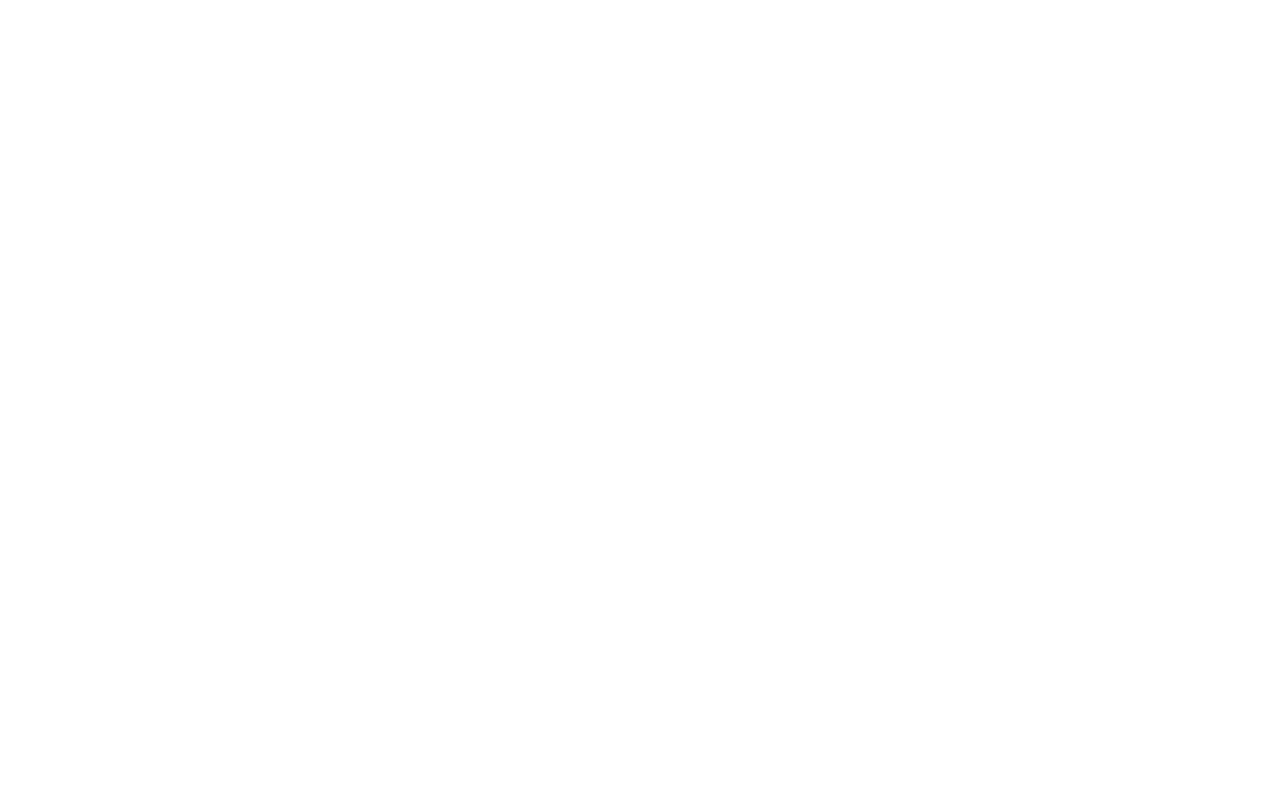
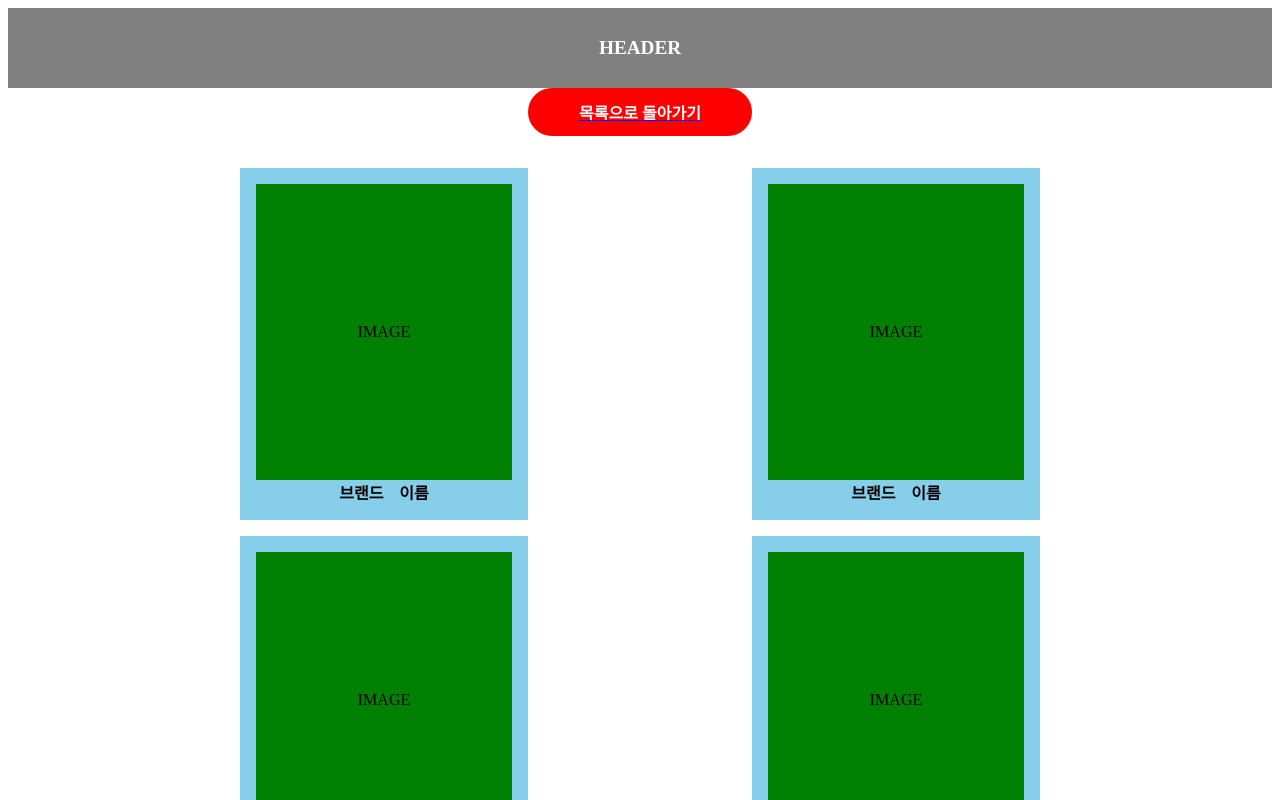
Before and after one commit to hyunjoebrother/marketz-task-fe, a React (Create React App) app: page /info/1 in a window 1280 px wide. Before the commit this address had no page. Shown: the top 800 px of the page. Built offline with nearby package versions, Linux system fonts and the light colour scheme.

Commit message:
feat: implement Info Page & Link routing

```diff
--- a/src/components/App.tsx
+++ b/src/components/App.tsx
@@ -1,12 +1,14 @@
 import React from "react";
 import { BrowserRouter, Routes, Route } from "react-router-dom";
 import Main from "../pages/Main/Main";
+import Info from "../pages/Info/Info";
 
 const App: React.FC = () => {
   return (
     <BrowserRouter>
       <Routes>
         <Route path="/" element={<Main />} />
+        <Route path="/info/:id" element={<Info />} />
       </Routes>
     </BrowserRouter>
   );
--- /dev/null
+++ b/src/components/Button/Button.tsx
@@ -0,0 +1,39 @@
+import React from "react";
+import styled from "styled-components";
+import { Link } from "react-router-dom";
+
+interface ButtonProps {
+  path: string;
+  text: string;
+}
+
+const Wrapper = styled.div`
+  position: relative;
+  display: flex;
+  flex-direction: column;
+  justify-content: center;
+  align-items: center;
+  width: 12rem;
+  height: 1rem;
+  background-color: red;
+  border-radius: 20rem;
+  padding: 1rem;
+`;
+
+const Text = styled.div`
+  font-size: 1rem;
+  font-weight: 700;
+  color: white;
+`;
+
+const Button: React.FC<ButtonProps> = ({ path, text }) => {
+  return (
+    <Link to={path}>
+      <Wrapper>
+        <Text>{text}</Text>
+      </Wrapper>
+    </Link>
+  );
+};
+
+export default Button;
--- /dev/null
+++ b/src/pages/Info/Info.tsx
@@ -0,0 +1,47 @@
+import React from "react";
+import styled from "styled-components";
+import Header from "../../components/Header/Header";
+import ProductCard from "../../components/ProductCard/ProductCard";
+import Button from "../../components/Button/Button";
+
+const Wrapper = styled.div`
+  position: relative;
+  height: 100%;
+  display: flex;
+  flex-direction: column;
+  justify-content: center;
+  align-items: center;
+  padding: 0 8rem;
+`;
+
+const ListWrapper = styled.div`
+  position: relative;
+  width: 100%;
+  justify-content: center;
+  align-items: center;
+  display: grid;
+  place-items: center;
+  grid-template-columns: repeat(2, 1fr);
+  gap: 1rem;
+  padding: 2rem;
+`;
+
+const Info: React.FC = () => {
+  return (
+    <div>
+      <Header />
+      <Wrapper>
+        <Button path="/" text="목록으로 돌아가기" />
+        <ListWrapper>
+          <ProductCard />
+          <ProductCard />
+          <ProductCard />
+          <ProductCard />
+          <ProductCard />
+        </ListWrapper>
+      </Wrapper>
+    </div>
+  );
+};
+
+export default Info;
```
